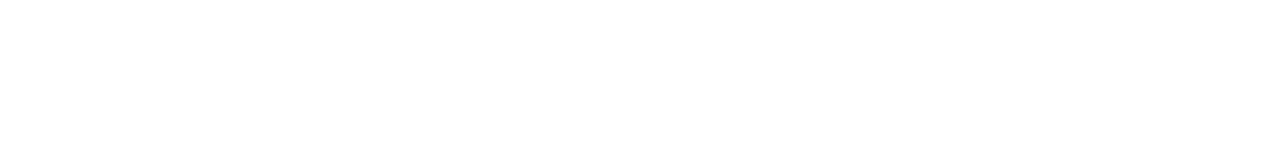
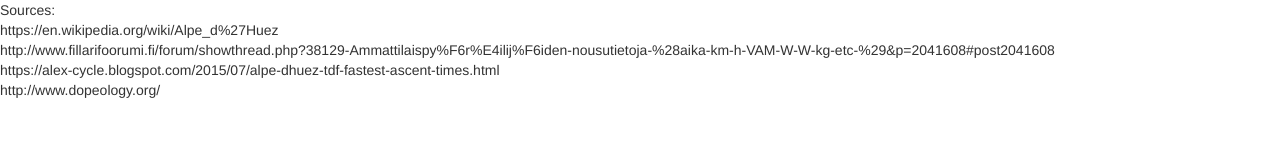
Before and after one commit to Eetin/cyclist-scatterplot, a website: page app/index.html in a window 1280 px wide. Drawn offline with nearby package versions, Linux system fonts and the light colour scheme.

Commit message:
add sources

```diff
--- a/app/index.html
+++ b/app/index.html
@@ -11,5 +11,12 @@
     <div class="container">
         <div id="chart"></div>
     </div>
+    <div class="sources center-block">
+        <div>Sources:<div>
+        <div>https://en.wikipedia.org/wiki/Alpe_d%27Huez</div>
+        <div>http://www.fillarifoorumi.fi/forum/showthread.php?38129-Ammattilaispy%F6r%E4ilij%F6iden-nousutietoja-%28aika-km-h-VAM-W-W-kg-etc-%29&p=2041608#post2041608</div>
+        <div>https://alex-cycle.blogspot.com/2015/07/alpe-dhuez-tdf-fastest-ascent-times.html</div>
+        <div>http://www.dopeology.org/</div>
+    </div>
 </body>
 </html>
--- a/app/index.scss
+++ b/app/index.scss
@@ -57,3 +57,9 @@ path, .tick {
     }
   }
 }
+
+.sources {
+  margin-top: 20px;
+  width: 900px;
+  color: rgba(255, 255, 255, 0.5);
+}
```
Also changed, not shown: index.html (+7 -0 lines), styles.css, 1 other file.
